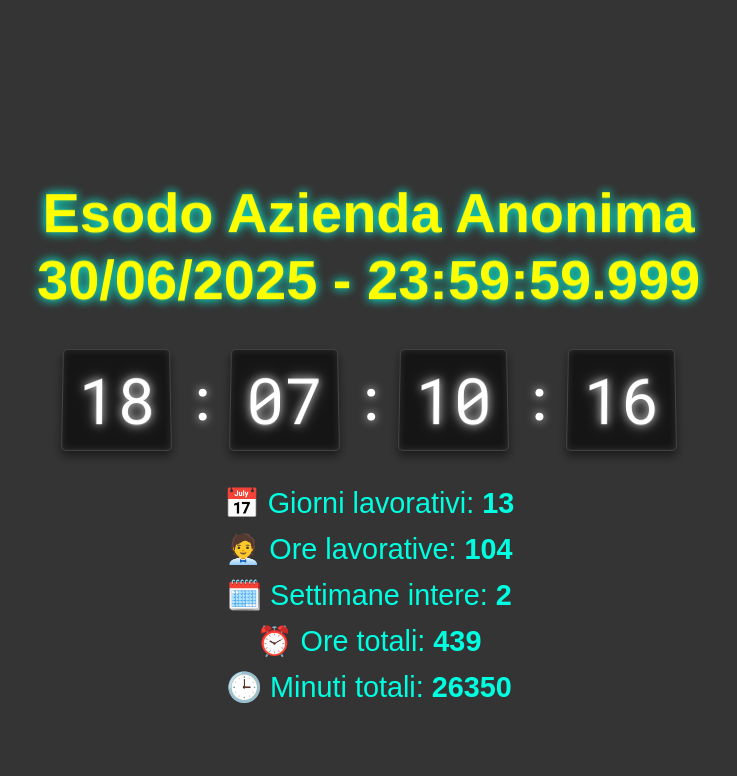
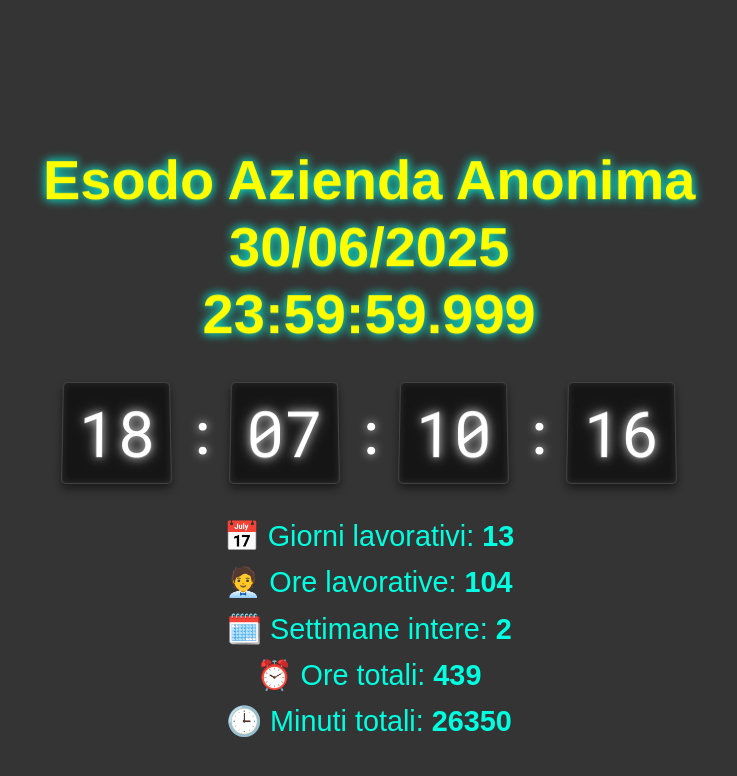
Before and after one commit to IspettoreZenigata/CountDownAziendaAnonima, a plain HTML site: page CountDown.html in a window 1280 px wide. Shown: the whole page, without its empty margins (271-1008 px from the left). Drawn offline with Linux system fonts and the light colour scheme.

Commit message:
Update CountDown.html

```diff
--- a/CountDown.html
+++ b/CountDown.html
@@ -175,7 +175,7 @@
 </head>
 <body>
 
-    <h1>Esodo Azienda Anonima<br>30/06/2025 - 23:59:59.999</h1>
+    <h1>Esodo Azienda Anonima<br>30/06/2025<br>23:59:59.999</h1>
 
     <div id="countdown">Caricamento...</div>
     <div id="altCounts"></div>
```
